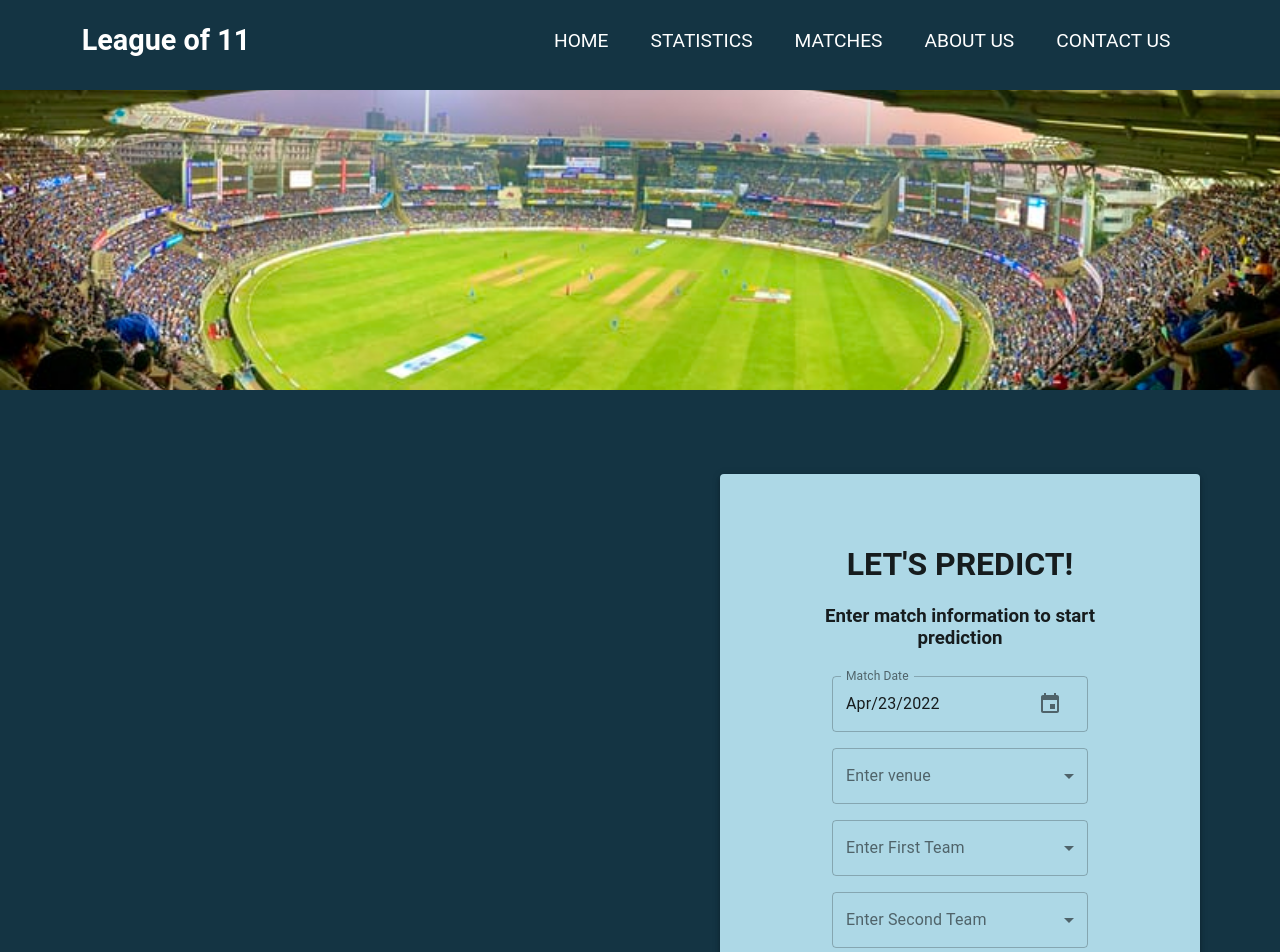
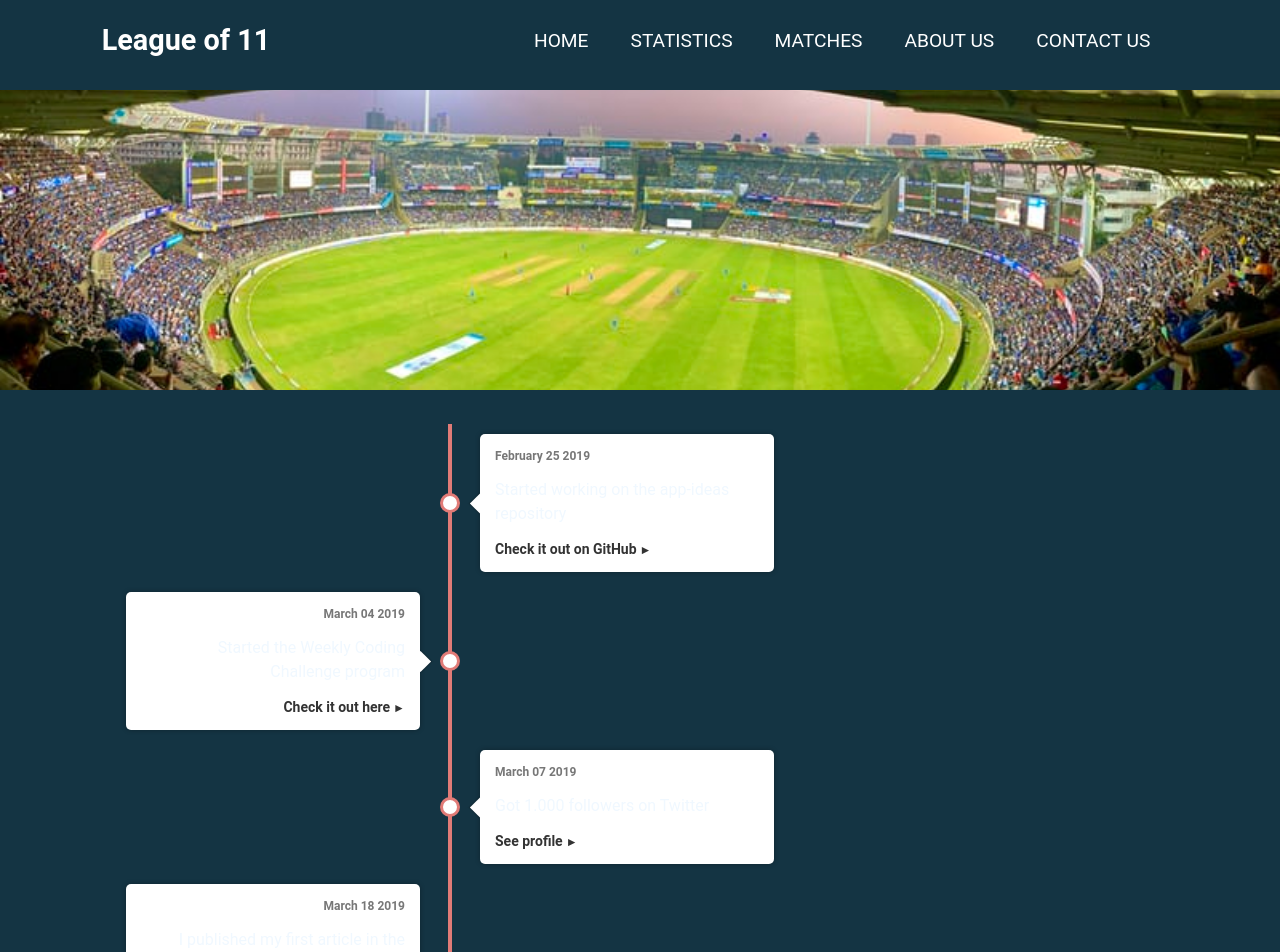
Before and after one commit to pros-kbps/SDGP_Project, a React (Create React App) app in the folder development/: page /home in a window 1280 px wide. Shown: the top 952 px of the page. Built offline with nearby package versions, Linux system fonts and the light colour scheme.

Commit message:
timeline added

```diff
--- a/development/src/pages/HomePage/Home.js
+++ b/development/src/pages/HomePage/Home.js
@@ -3,13 +3,15 @@ import PredictForm from './PredictForm'
 import {Grid } from '@material-ui/core';
 import Container from '@mui/material/Container';
 import Header from "../../components/Header/Header"
-
+import Timeline from './Timeline/timeline'
 export default function Home() {
 
     return (
     <div className="header 2">
         <Header/>
+        <Timeline/>
         <PredictForm/>
+
     </div>
 
     );
--- /dev/null
+++ b/development/src/pages/HomePage/Timeline/Data.js
@@ -0,0 +1,66 @@
+const timelineData = [
+    {
+        text: 'Started working on the app-ideas repository',
+        date: 'February 25 2019',
+        category: {
+			tag: 'app-ideas',
+			color: '#FFDB14'
+		},
+        link: {
+            url: 'https://github.com/florinpop17/app-ideas',
+            text: 'Check it out on GitHub'
+        }
+    },
+    {
+        text: 'Started the Weekly Coding Challenge program',
+        date: 'March 04 2019',
+        category: {
+			tag: 'blog',
+			color: '#e17b77'
+		},
+        link: {
+            url: 'https://florin-pop/blog/2019/03/weekly-coding-challenge/',
+            text: 'Check it out here'
+        }
+    },
+    {
+        text: 'Got 1.000 followers on Twitter',
+        date: 'March 07 2019',
+        category: {
+			tag: 'twitter',
+			color: '#1DA1F2'
+		},
+        link: {
+            url: 'https://twitter.com/florinpop1705',
+            text: 'See profile'
+        }
+    },
+    {
+        text:
+            'I published my first article in the FreeCodeCamp Medium Publication',
+        date: 'March 18 2019',
+        category: {
+			tag: 'medium',
+			color: '#018f69'
+		},
+        link: {
+            url:
+                'https://medium.freecodecamp.org/how-to-build-a-double-slider-sign-in-and-sign-up-form-6a5d03612a34',
+            text: 'Check it out here'
+        }
+    },
+    {
+        text: 'Over 12.000 views in a single day on my Medium posts',
+        date: 'April 05 2019',
+        category: {
+			tag: 'medium',
+			color: '#018f69'
+		},
+        link: {
+            url: 'https://medium.com/@popflorin1705',
+            text: 'See profile'
+        }
+    }
+]
+
+export default timelineData;
--- /dev/null
+++ b/development/src/pages/HomePage/Timeline/timeline.js
@@ -0,0 +1,16 @@
+import React from 'react';
+import '../../../styles/Timeline.css'
+import timelineData from './Data';
+import TimelineItem from './timelineItem';
+
+
+const Timeline = () =>
+    timelineData.length > 0 && (
+        <div className="timeline-container">
+            {timelineData.map((data, idx) => (
+                <TimelineItem data={data} key={idx} />
+            ))}
+        </div>
+    );
+
+export default Timeline;
--- /dev/null
+++ b/development/src/pages/HomePage/Timeline/timelineItem.js
@@ -0,0 +1,26 @@
+import React from 'react';
+import timelineData from './Data';
+
+const TimelineItem = ({data}) => (
+    <div className="timeline-item">
+        <div className="timeline-item-content">
+            <span className="tag" >
+                {data.category.tag}
+            </span>
+            <time>{data.date}</time>
+            <p>{data.text}</p>
+            {data.link && (
+                <a
+                    href={data.link.url}
+                    target="_blank"
+                    rel="noopener noreferrer"
+                >
+                    {data.link.text}
+                </a>
+            )}
+            <span className="circle" />
+        </div>
+    </div>
+);
+
+export default TimelineItem;
--- a/development/src/pages/Start.js
+++ b/development/src/pages/Start.js
@@ -6,7 +6,9 @@ import '../styles/Start.css';
 import Grid from '@mui/material/Grid';
 import Box from '@mui/material/Box';
 import Button from '@mui/material/Button';
-import startpageImg from '../assets/startimage.jpg';
+
+import startpageImg from '../assets/start1.png';
+
 
 
 
@@ -23,7 +25,7 @@ export default function Start() {
         <p id="txt1">
           CRICKET TEAM PREDICTOR
         </p>
-        <button id="Button">
+        <button id="Button" onclick={onclick}>
            Get Started
         </button>
 
--- a/development/src/styles/Start.css
+++ b/development/src/styles/Start.css
@@ -1,22 +1,34 @@
 body{
     background-color: #143443;
-    margin-top: 0%;
+    margin: 0%;
     font-family:'Roboto',sans-serif ;
+
 
   }
   .root{
     height:500px;
-    display:flex;
+
 
   }
   .content{
+    margin:0;
       padding-top: 150px;
+      float:left;
+  }
+  logo{
+    color:white;
+    font-size :56px;
+    font-family:'Gill Sans', 'Gill Sans MT', Calibri, 'Trebuchet MS', sans-serif;
+
   }
 
+
   .image img{
-    height:550px;
-    width:1000px;
+    height:600px;
+    width: 950px;
     float:left;
+
+
   }
 
   #txt1{
@@ -42,8 +54,9 @@ body{
   }
 
   #Button:hover {
-    background-color:#26617c;
-    color:white;
+    background-color:#b0dcf0;
+    color:#143443;
+    font-style: bold;
     right: -20px;
     transition: 0.5s;
 
--- /dev/null
+++ b/development/src/styles/Timeline.css
@@ -0,0 +1,204 @@
+@import url('https://fonts.googleapis.com/css?family=Lato');
+
+* {
+	box-sizing: border-box;
+}
+
+
+
+h1 {
+	text-align: center;
+}
+
+#app {
+	padding: 0 20px;
+	width: 100%;
+}
+
+.timeline-container {
+    width:900px;
+    display: flex;
+    float:left;
+    flex-direction: column;
+    position: relative;
+    margin-top:30px;
+    padding:0px;
+}
+
+.timeline-container::after {
+    background-color: #e17b77;
+    content: '';
+    position: absolute;
+    left: calc(50% - 2px);
+    width: 4px;
+    height: 100%;
+}
+
+.timeline-item {
+    display: flex;
+    justify-content: flex-end;
+    padding-right: 30px;
+    position: relative;
+    margin: 10px 0;
+    width: 50%;
+}
+
+.timeline-item:nth-child(odd) {
+    align-self: flex-end;
+    justify-content: flex-start;
+    padding-left: 30px;
+    padding-right: 0;
+}
+
+.timeline-item-content {
+    box-shadow: 0 0 5px rgba(0, 0, 0, 0.3);
+    border-radius: 5px;
+    background-color: #fff;
+    display: flex;
+    flex-direction: column;
+    align-items: flex-end;
+    padding: 15px;
+    position: relative;
+    width: 400px;
+    max-width: 70%;
+    text-align: right;
+}
+
+.timeline-item-content::after {
+    content: ' ';
+    background-color: #fff;
+    box-shadow: 1px -1px 1px rgba(0, 0, 0, 0.2);
+    position: absolute;
+    right: -7.5px;
+    top: calc(50% - 7.5px);
+    transform: rotate(45deg);
+    width: 15px;
+    height: 15px;
+}
+
+.timeline-item:nth-child(odd) .timeline-item-content {
+    text-align: left;
+    align-items: flex-start;
+}
+
+.timeline-item:nth-child(odd) .timeline-item-content::after {
+    right: auto;
+    left: -7.5px;
+    box-shadow: -1px 1px 1px rgba(0, 0, 0, 0.2);
+}
+
+.timeline-item-content .tag {
+    color: #fff;
+    font-size: 12px;
+    font-weight: bold;
+    top: 5px;
+    left: 5px;
+    letter-spacing: 1px;
+    padding: 5px;
+    position: absolute;
+    text-transform: uppercase;
+}
+
+.timeline-item:nth-child(odd) .timeline-item-content .tag {
+    left: auto;
+    right: 5px;
+}
+
+.timeline-item-content time {
+    color: #777;
+    font-size: 12px;
+    font-weight: bold;
+}
+
+.timeline-item-content p {
+    font-size: 16px;
+    line-height: 24px;
+    margin: 15px 0;
+    max-width: 250px;
+}
+
+.timeline-item-content a {
+	color: #333;
+	text-decoration: none;
+    font-size: 14px;
+    font-weight: bold;
+}
+
+.timeline-item-content a::after {
+    content: ' ►';
+    font-size: 12px;
+}
+
+.timeline-item-content .circle {
+    background-color: #fff;
+    border: 3px solid #e17b77;
+    border-radius: 50%;
+    position: absolute;
+    top: calc(50% - 10px);
+    right: -40px;
+    width: 20px;
+    height: 20px;
+    z-index: 100;
+}
+
+.timeline-item:nth-child(odd) .timeline-item-content .circle {
+    right: auto;
+    left: -40px;
+}
+
+@media only screen and (max-width: 1023px) {
+    .timeline-item-content {
+        max-width: 100%;
+    }
+}
+
+@media only screen and (max-width: 767px) {
+    .timeline-item-content,
+    .timeline-item:nth-child(odd) .timeline-item-content {
+        padding: 15px 10px;
+        text-align: center;
+        align-items: center;
+    }
+
+    .timeline-item-content .tag {
+        width: calc(100% - 10px);
+        text-align: center;
+    }
+
+    .timeline-item-content time {
+        margin-top: 20px;
+    }
+
+    .timeline-item-content a {
+        text-decoration: underline;
+    }
+
+    .timeline-item-content a::after {
+        display: none;
+    }
+}
+
+footer {
+    background-color: #222;
+    color: #fff;
+    font-size: 14px;
+    bottom: 0;
+    position: fixed;
+    left: 0;
+    right: 0;
+    text-align: center;
+    z-index: 999;
+}
+
+footer p {
+    margin: 10px 0;
+}
+
+footer i {
+    color: red;
+}
+
+footer a {
+    color: #3c97bf;
+    text-decoration: none;
+}
```
Also changed, not shown: development/src/pages/HomePage/Timeline/test.js (added, +36 -0 lines), development/src/assets/LPimg1.jpg (deleted), development/src/assets/start1.png (added).
